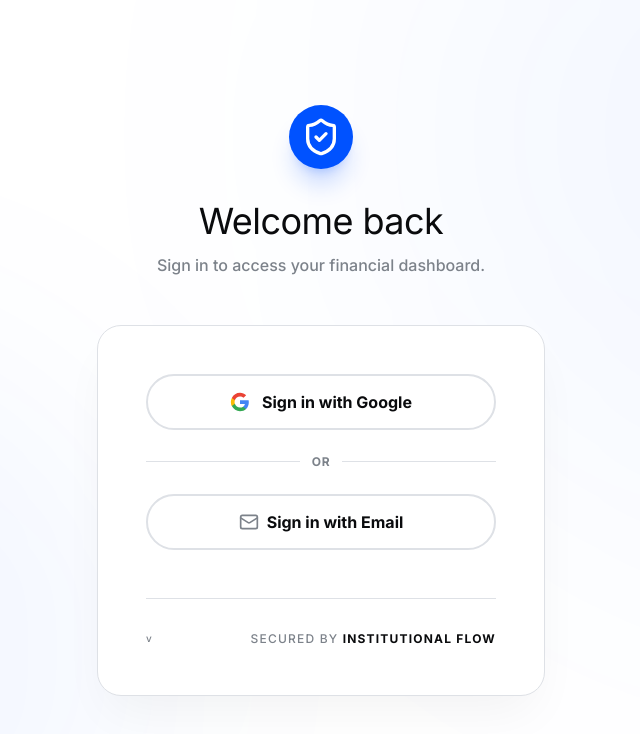
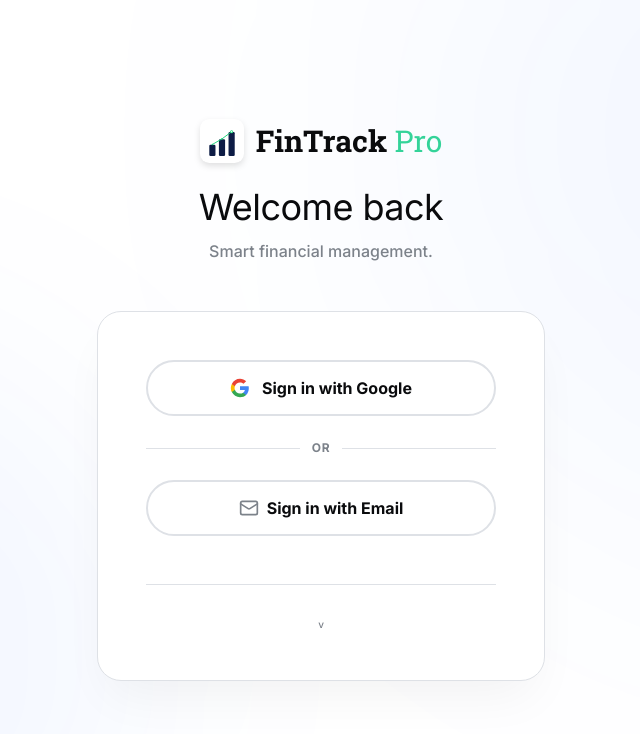
Before and after one commit to Nur-allhi/FinTrack-Pro, a React (Vite) app: page / in a window 1280 px wide. Shown: the top 734 px of the page, without its empty margins (319-959 px from the left). Built offline with nearby package versions, Linux system fonts and the light colour scheme; no server answers.

Commit message:
feat: replace dummy login logo with actual FinTrack Pro brand assets

```diff
--- a/src/components/Login.tsx
+++ b/src/components/Login.tsx
@@ -1,5 +1,5 @@
 import React, { useState, useEffect } from 'react';
-import { ShieldCheck, Loader2, Mail, Lock, Eye, EyeOff } from 'lucide-react';
+import { Loader2, Mail, Lock, Eye, EyeOff } from 'lucide-react';
 import { motion } from 'motion/react';
 import { authService } from '../services/authService';
 
@@ -62,11 +62,22 @@ export default function Login({ onLogin }: LoginProps) {
         className="w-full max-w-md relative z-10"
       >
         <div className="text-center mb-12">
-          <div className="w-16 h-16 bg-primary rounded-full flex items-center justify-center mx-auto mb-8 shadow-xl shadow-primary/20">
-            <ShieldCheck className="w-10 h-10 text-on-primary" />
+          <div className="flex items-center justify-center gap-3 mb-6">
+            <svg viewBox="0 0 512 512" className="w-11 h-11 shrink-0 drop-shadow-md" xmlns="http://www.w3.org/2000/svg">
+              <rect width="512" height="512" rx="110" fill="#FFFFFF" />
+              <rect x="108" y="300" width="72" height="130" rx="14" fill="#0D1C45"/>
+              <rect x="220" y="235" width="72" height="195" rx="14" fill="#0D1C45"/>
+              <rect x="332" y="152" width="72" height="278" rx="14" fill="#0D1C45"/>
+              <polyline points="144,296 256,231 368,148" fill="none" stroke="#1ED47A" strokeWidth="11" strokeLinecap="round" strokeLinejoin="round"/>
+              <circle cx="144" cy="296" r="9" fill="#1ED47A"/>
+              <circle cx="256" cy="231" r="9" fill="#1ED47A"/>
+              <circle cx="368" cy="148" r="18" fill="#1ED47A"/>
+              <circle cx="368" cy="148" r="9" fill="#FFFFFF"/>
+            </svg>
+            <span className="text-3xl font-bold text-ink leading-none" style={{fontFamily: "'Roboto Slab', serif"}}>FinTrack <span className="text-[#34d399] font-normal">Pro</span></span>
           </div>
           <h1 className="text-4xl font-normal text-ink tracking-tight mb-3">Welcome back</h1>
-          <p className="text-muted font-medium">Sign in to access your financial dashboard.</p>
+          <p className="text-muted font-medium">Smart financial management.</p>
         </div>
 
         <div className="bg-canvas rounded-xl border border-hairline p-10 md:p-12 shadow-2xl shadow-ink/5">
@@ -196,11 +207,8 @@ export default function Login({ onLogin }: LoginProps) {
             </form>
           )}
 
-          <div className="mt-12 pt-8 border-t border-hairline flex items-center justify-between">
+          <div className="mt-12 pt-8 border-t border-hairline flex items-center justify-center">
             <span className="text-[10px] font-medium text-muted">v{document.querySelector('meta[name="app-version"]')?.getAttribute('content') || ''}</span>
-            <p className="text-xs font-medium text-muted uppercase tracking-widest">
-              Secured by <span className="text-ink font-bold">Institutional Flow</span>
-            </p>
           </div>
         </div>
       </motion.div>
```
